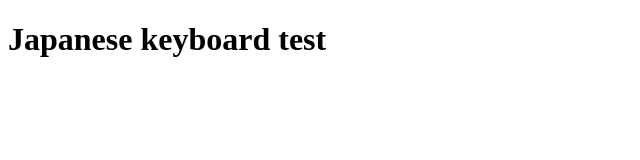
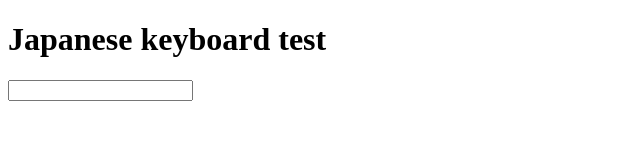
Before and after one commit to tammesalu/tammesalu.github.io, a plain HTML site: page experiment/japanese-keyboard.html in a window 1280 px wide. Shown: the whole page, without its empty margins (0-640 px from the left). Drawn offline with Linux system fonts and the light colour scheme.

Commit message:
Add input field

```diff
--- a/experiment/japanese-keyboard.html
+++ b/experiment/japanese-keyboard.html
@@ -6,5 +6,10 @@
   </head>
   <body>
     <h1>Japanese keyboard test</h1>
+
+
+    <input name="word">
+
+
   </body>
 </html>
```
